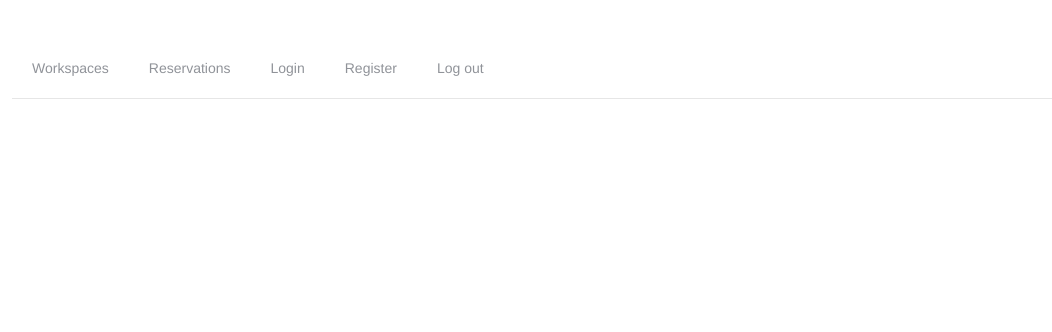
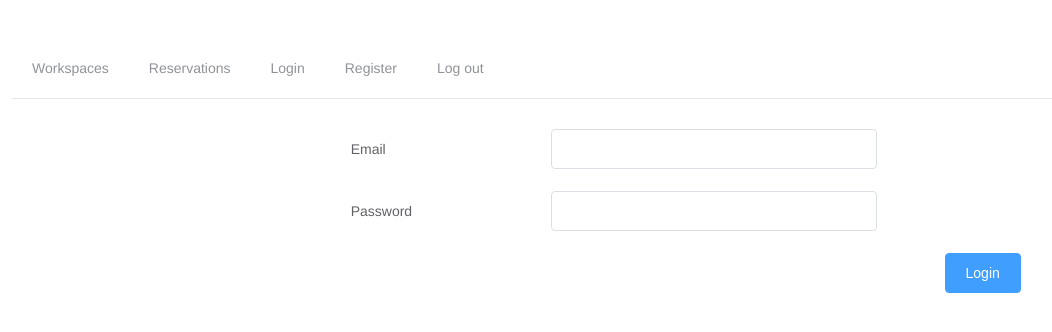
Before and after one commit to vruokon/tilanvarausfront, a Vue app: page /login in a window 1280 px wide. Shown: the top 332 px of the page, without its empty margins (26-1078 px from the left). Built offline with nearby package versions, Linux system fonts and the light colour scheme.

Commit message:
added login

```diff
--- /dev/null
+++ b/src/api.js
@@ -0,0 +1,5 @@
+const LOGIN = '/user/login'
+
+module.exports ={
+    LOGIN
+}
--- a/src/router/index.js
+++ b/src/router/index.js
@@ -24,6 +24,14 @@ const routes = [{
     // this generates a separate chunk (about.[hash].js) for this route
     // which is lazy-loaded when the route is visited.
     component: () => import( /* webpackChunkName: "about" */ '../views/Register.vue')
+  },
+    {
+    path: '/login',
+    name: 'Login',
+    // route level code-splitting
+    // this generates a separate chunk (about.[hash].js) for this route
+    // which is lazy-loaded when the route is visited.
+    component: () => import( /* webpackChunkName: "about" */ '../views/Login.vue')
   }
 ]
 
--- /dev/null
+++ b/src/views/Login.vue
@@ -0,0 +1,60 @@
+<template>
+  <div>
+    <el-row type="flex" justify="center">
+      <el-col :span="10">
+        <el-form
+          label-position="left"
+          label-width="200px"
+          :model="registerForm"
+        >
+          <el-form-item label="Email">
+            <el-input type="email" v-model="registerForm.email"></el-input>
+          </el-form-item>
+          <el-form-item label="Password">
+            <el-input
+              type="password"
+              v-model="registerForm.password"
+            ></el-input>
+          </el-form-item>
+        </el-form>
+      </el-col>
+    </el-row>
+    <el-row type="flex" justify="end">
+      <el-col :span="10">
+        <el-button type="primary" @click="login">Login</el-button>
+      </el-col>
+    </el-row>
+  </div>
+</template>
+
+<script>
+import axios from "axios";
+import { LOGIN } from "../api";
+export default {
+  name: "Login",
+  data() {
+    return {
+      registerForm: {
+        email: "",
+        password: "",
+      },
+    };
+  },
+  methods: {
+    login() {
+      axios
+        .post(`http://127.0.0.1:5000${LOGIN}`, {
+          email: this.registerForm.email,
+          password: this.registerForm.password,
+        })
+        .then((response) => {
+          console.log(response);
+        })
+        .catch((err) => {
+          console.log(err);
+        });
+      console.log(LOGIN);
+    },
+  },
+};
+</script>
```
